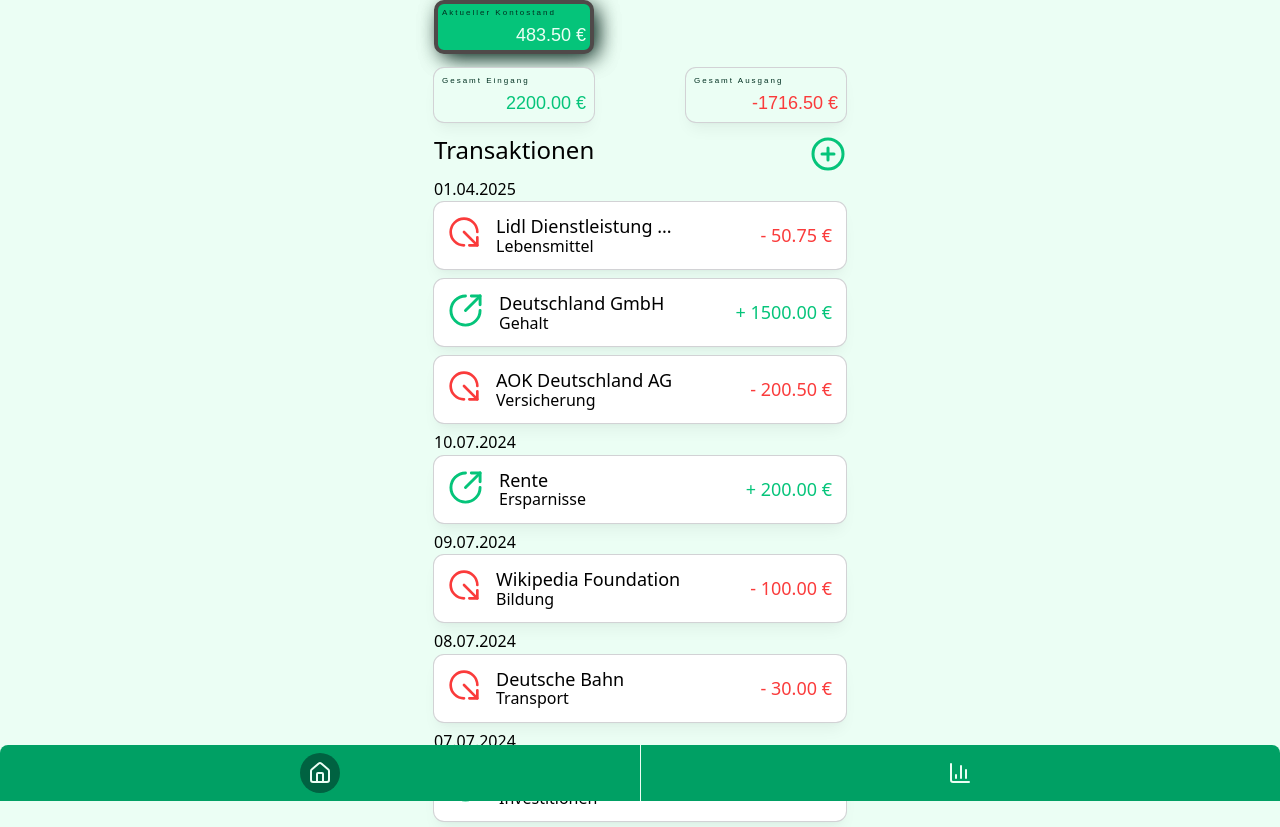
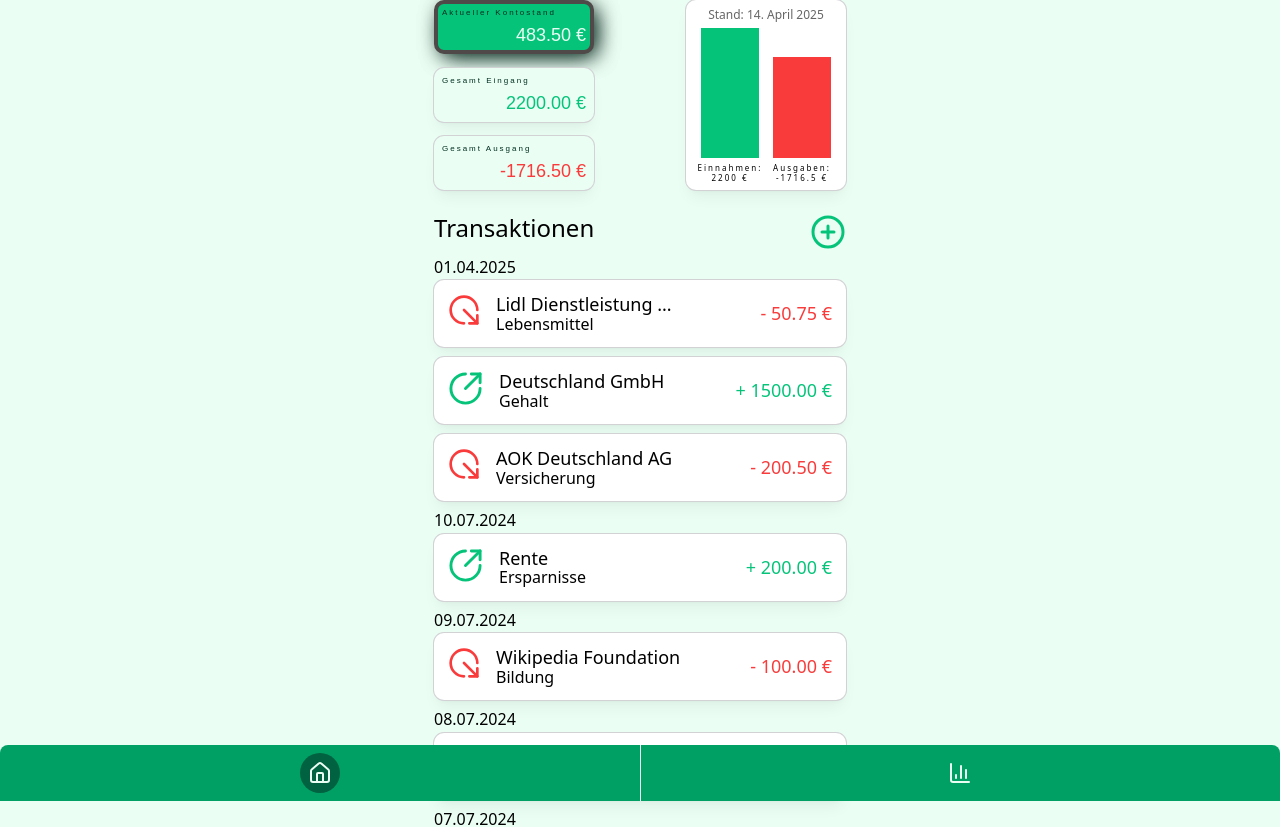
Before and after one commit to juliansngr/mon-ey, a Next.js app: page / in a window 1280 px wide. Shown: the top 827 px of the page. Built offline with nearby package versions, Linux system fonts and the light colour scheme.

Commit message:
feat: Add Chartbar component for income/expenses 📊

```diff
--- a/components/AccountBalance/index.js
+++ b/components/AccountBalance/index.js
@@ -1,6 +1,7 @@
 import { useTransactionsContext } from "@/utils/TransactionsContext/TransactionsContext";
 import { useEffect, useState } from "react";
 import styled from "styled-components";
+import Chartbar from "../Chartbar";
 
 let totalBalance = 0, totalIncome = 0, totalExpenses = 0;
 
@@ -42,6 +43,9 @@ export default function AccountBalance({ transactions }) {
 
   return (
     <>
+      <StyledSectionTwoColumn>
+
+        <StyledSectionIncomeExpense>
           <StyledAccount
             className={activeButton === 0 ? "active" : ""}
             onClick={() => handleToggle(0)}
@@ -55,7 +59,6 @@ export default function AccountBalance({ transactions }) {
             </StyledTotalAmount>
           </StyledAccount>
 
-      <StyledSectionIncomeExpense>
           <StyledAccount
             className={activeButton === 1 ? "active" : ""}
             onClick={() => handleToggle(1)}
@@ -82,9 +85,24 @@ export default function AccountBalance({ transactions }) {
             </StyledTotalAmount>
           </StyledAccount>
         </StyledSectionIncomeExpense>
+
+        <Chartbar totalIncome={totalIncome} totalExpenses={totalExpenses} />
+      </StyledSectionTwoColumn>
     </>
   );
 }
+
+const StyledSectionTwoColumn = styled.div`
+  display: flex;
+  justify-content: space-between;
+  margin-bottom: var(--xs);
+`;
+
+const StyledSectionIncomeExpense = styled.section`
+  display: flex;
+  justify-content: space-between;
+  flex-direction: column;
+`;
 
 const StyledAccount = styled.button`
   display: flex;
@@ -145,9 +163,3 @@ const StyledTotalSpan = styled.span`
   margin-bottom: var(--2xs);
   color: var(--green-text-dark);
 `;
-
-const StyledSectionIncomeExpense = styled.section`
-  display: flex;
-  justify-content: space-between;
-  flex-direction: row;
-`;
--- /dev/null
+++ b/components/Chartbar/index.js
@@ -0,0 +1,90 @@
+import styled from "styled-components";
+
+export default function Chartbar({ totalIncome, totalExpenses }) {
+
+    const maxValue = Math.max(totalIncome, totalExpenses, 1);
+    console.log(`maxValue: ${maxValue} -> ${totalIncome} + ${totalExpenses} `);
+    const barContainerHeight = 130; // Feste Höhe des Bars-Containers in Pixeln
+
+    // Berechne die Höhe in Pixeln relativ zum maxValue und skaliere auf 200px
+    const incomeHeight = Math.round((Math.abs(totalIncome) / maxValue) * barContainerHeight);
+    const expenseHeight = Math.round((Math.abs(totalExpenses) / maxValue) * barContainerHeight);
+
+
+    const currentDate = new Date().toLocaleDateString('de-DE', {
+        day: '2-digit',
+        month: 'long',
+        year: 'numeric',
+    });
+
+    return (
+        <ChartContainer aria-label={`Balkendiagramm mit Einnahmen und Ausgaben, Stand: ${currentDate}`}>
+            <DateText>Stand: {currentDate}</DateText>
+            <Bars className="bars" aria-label="Balken für Einnahmen und Ausgaben">
+                <Bar className="bar">
+                    <IncomeBar className="incomeBar" style={{ height: `${incomeHeight}px` }} aria-label={`Einnahmen: ${totalIncome} EUR, Balkenhöhe: ${incomeHeight} Pixel`} />
+                    <Label>Einnahmen: {totalIncome} €</Label>
+                </Bar>
+                <Bar>
+                    <ExpenseBar style={{ height: `${expenseHeight}px` }} aria-label={`Ausgaben: ${totalIncome} EUR, Balkenhöhe: ${incomeHeight} Pixel`} />
+                    <Label>Ausgaben: {totalExpenses} €</Label>
+                </Bar>
+            </Bars>
+        </ChartContainer>
+    );
+};
+
+const ChartContainer = styled.div`
+max-width: 10rem;
+display: flex;
+flex-direction: column;
+align-items: center;
+margin: 0 0 var(--md);
+padding: var(--3xs);
+border-radius: var(--xs);
+background-color: white;
+border: var(--3xs) solid transparent;
+box-shadow: var(--box-shadow-default);
+`;
+
+const Bars = styled.div`
+width: 100%;
+height: 160px; /* Feste Höhe für den Balkenbereich */
+display: flex;
+justify-content: space-around;
+align-items: flex-end;
+position: relative;
+`;
+
+const Bar = styled.div`
+width: 40%;
+display: flex;
+flex-direction: column;
+align-items: center;
+`;
+
+const IncomeBar = styled.div`
+width: 100%;
+background-color: var(--green-500);
+transition: height 0.3s ease;
+`;
+
+const ExpenseBar = styled.div`
+width: 100%;
+background-color: var(--red-500);
+transition: height 0.3s ease;
+`;
+
+const Label = styled.div`
+font-size: var(--2xs);
+font-weight: 500;
+letter-spacing: var(--4xs);
+margin-top: 5px;
+text-align: center;
+`;
+
+const DateText = styled.h2`
+font-size: var(--sm);
+color: #666;
+/* margin-bottom: var(--4xl); */
+`;
```
Lines whose indentation alone changed are shown as unchanged.
